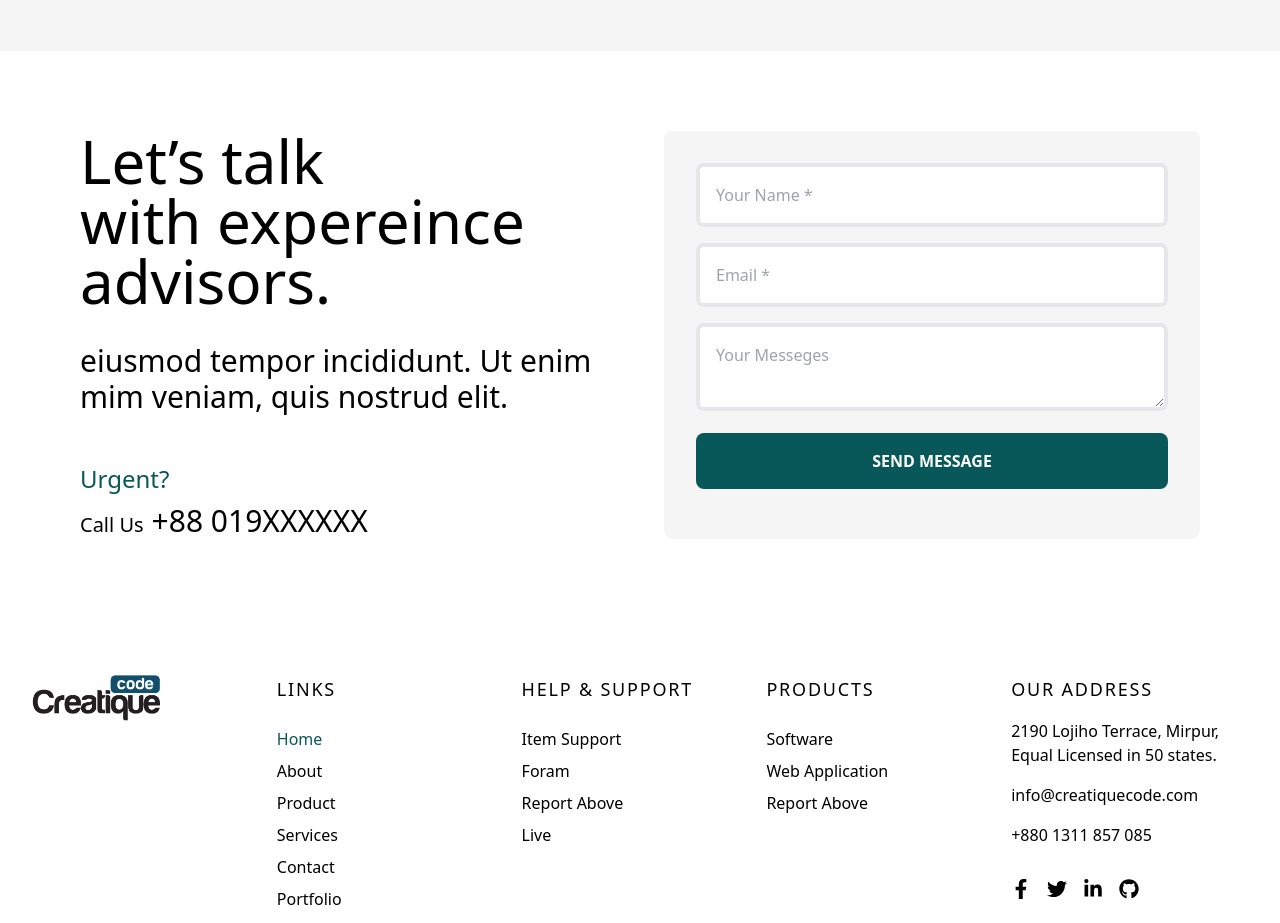
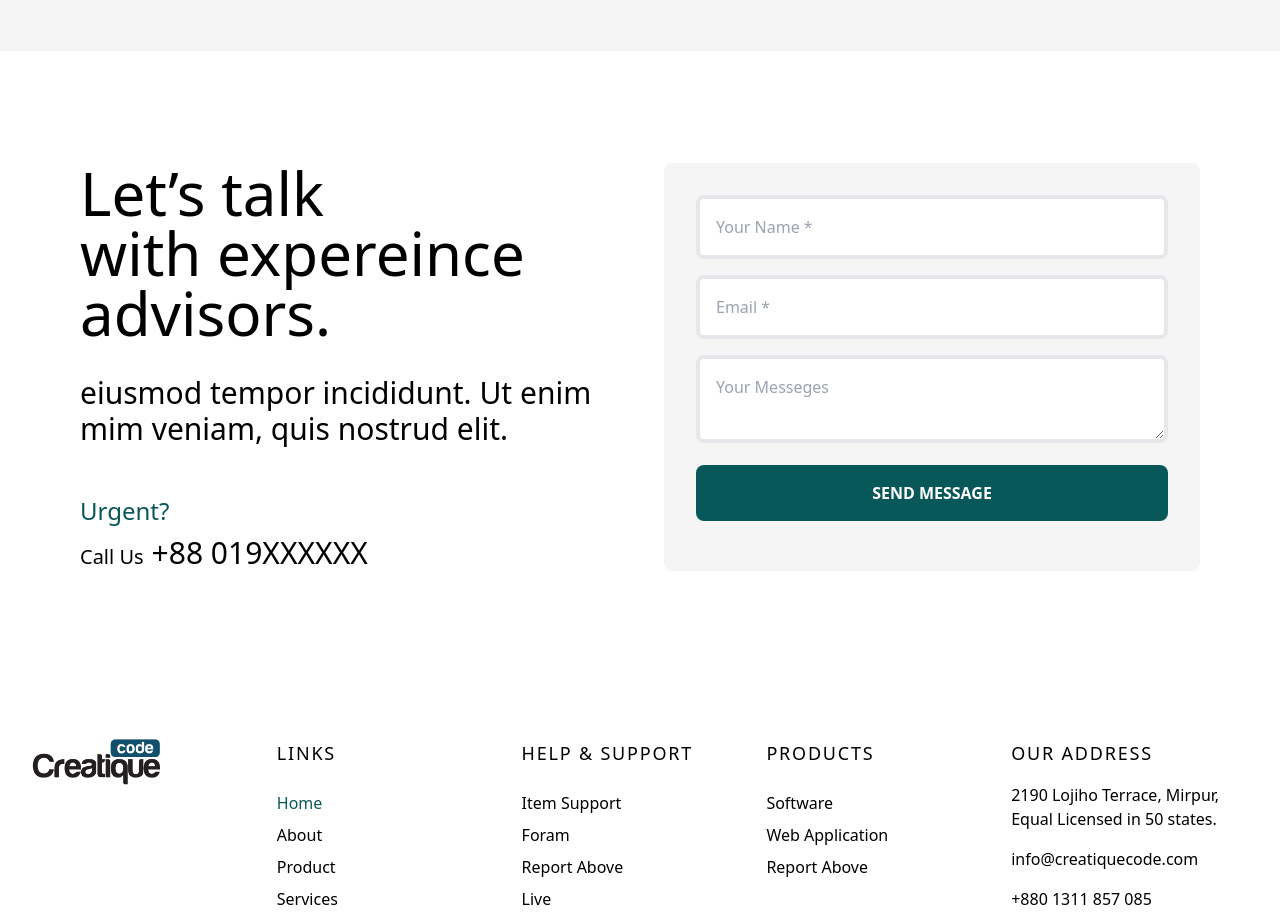
Before and after one commit to ahsanTonmoy/creatiqueCode, a Next.js app: page / in a window 1280 px wide. Shown: the part 2120-3043 px from the top of the page. Built offline with nearby package versions, Linux system fonts and the light colour scheme.

Commit message:
add some padding

```diff
--- a/src/components/pages/home/consuletion/Consuletion.js
+++ b/src/components/pages/home/consuletion/Consuletion.js
@@ -4,7 +4,7 @@ const Consuletion = () => {
     return (
         <div>
             <div className='md:py-20 py-4'>
-                <div className='inner-content'>
+                <div className='inner-content py-8'>
                     <div className='grid grid-cols-1 md:grid-cols-2 gap-12'>
                         {/* title */}
                         <div className='grid gap-8'>
```
